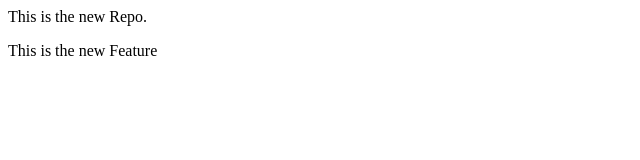
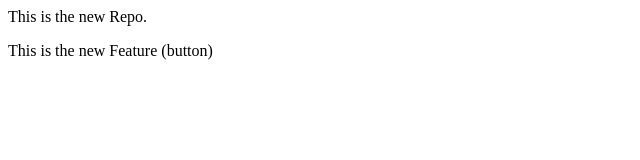
Before and after one commit to Tareesh21/Localwizardry, a plain HTML site: page index.html in a window 1280 px wide. Shown: the full height of the page, 0-640 px from the left. Drawn offline with Linux system fonts and the light colour scheme.

Commit message:
Add button

```diff
--- a/index.html
+++ b/index.html
@@ -1,2 +1,2 @@
 <p>This is the new Repo.</p>
-<p>This is the new Feature</p>
+<p>This is the new Feature (button)</p>
```
